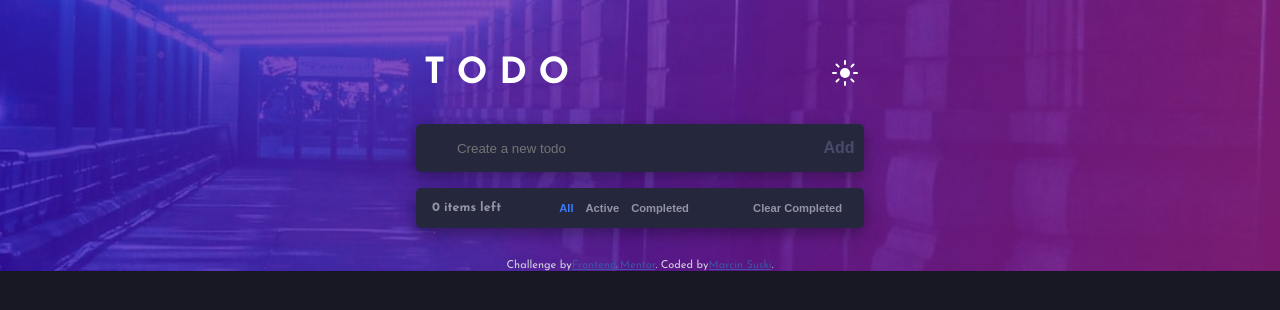
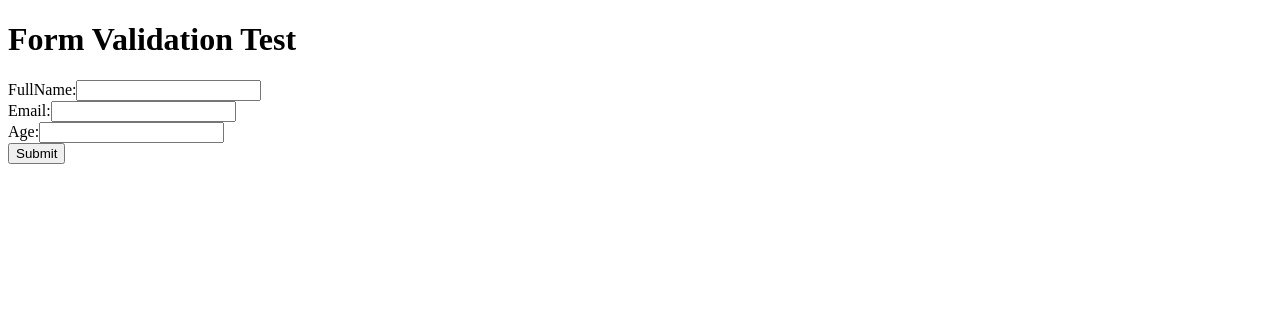
Before and after one commit to helpkang/todo-app-react, a React (Vite) app: page / in a window 1280 px wide. Shown: the top 310 px of the page. Built offline with nearby package versions, Linux system fonts and the light colour scheme.

Commit message:
hook form zod

```diff
--- a/package.json
+++ b/package.json
@@ -13,18 +13,21 @@
     "@emotion/react": "^11.10.5",
     "@emotion/styled": "^11.10.5",
     "@fontsource/public-sans": "^4.5.12",
+    "@hookform/resolvers": "^3.3.4",
     "@mui/material": "^5.11.8",
     "@reduxjs/toolkit": "^1.9.2",
     "@tanstack/react-query": "^5.27.3",
     "inversify": "^6.0.2",
     "react": "^18.2.0",
     "react-dom": "^18.2.0",
+    "react-hook-form": "^7.51.0",
     "react-redux": "^8.0.5",
     "reflect-metadata": "^0.2.1",
     "rxjs": "^7.8.1",
     "ts-sinon": "^2.0.2",
     "use-local-storage": "^2.3.6",
     "uuid": "^9.0.1",
+    "zod": "^3.22.4",
     "zustand": "^4.5.2"
   },
   "devDependencies": {
--- /dev/null
+++ b/src/form/FormValdationTest.tsx
@@ -0,0 +1,17 @@
+import ZodDynamicForm from "./ZodDynamicForm";
+import { FormField, generateSchema } from "./generateSchema";
+
+export function FormValdationTest() {
+const fields: FormField[] = [
+    { name: "name", type: "text", required: true, label: "FullName" },
+    { name: "email", type: "email", required: true, label: "Email"},
+    { name: "age", type: "number", required: true, min: 18, max: 99, label: "Age"},
+    ];
+    // const v = generateSchema(fields);
+  return (
+    <div>
+      <h1>Form Validation Test</h1>
+      <ZodDynamicForm fields={fields} />
+    </div>
+  );
+}
--- /dev/null
+++ b/src/form/ZodDynamicForm.tsx
@@ -0,0 +1,33 @@
+import React from 'react';
+import { useForm } from 'react-hook-form';
+import { zodResolver } from '@hookform/resolvers/zod';
+import { FormField, FormData, generateSchema } from './generateSchema';
+
+interface Props {
+  fields: FormField[];
+}
+
+function ZodDynamicForm({ fields }: Props) {
+  const { register, handleSubmit, formState: { errors } } = useForm<FormData>({
+    resolver: zodResolver(generateSchema(fields))
+  });
+
+  const onSubmit = (data: FormData) => {
+    console.log(data);
+  };
+
+  return (
+    <form onSubmit={handleSubmit(onSubmit)}>
+      {fields.map((field, index) => (
+        <div key={index}>
+          <label htmlFor={field.name}>{field.label}:</label>
+          <input type={field.type} id={field.name} {...register(field.name, {valueAsNumber: field.type === 'number'})} />
+          {errors[field.name] && <p>{errors[field.name]?.message}</p>}
+        </div>
+      ))}
+      <button type="submit">Submit</button>
+    </form>
+  );
+}
+
+export default ZodDynamicForm;
--- /dev/null
+++ b/src/form/generateSchema.ts
@@ -0,0 +1,58 @@
+import * as z from "zod";
+import {ZodTypeAny, ZodString, ZodArray, ZodNumber } from "zod";
+
+export type FormField = {
+  name: string;
+  type: "text" | "email" | "number";
+  required: boolean;
+  label?: string;
+  min?: number;
+  max?: number;
+};
+// Generate Zod schema dynamically based on form fields
+export function generateSchema(fields: FormField[]) {
+  const schemaShape: Record<string, ZodTypeAny> = {};
+  fields.forEach((field) => {
+    let fieldSchema: z.ZodTypeAny;
+    switch (field.type) {
+      case "text":
+        fieldSchema = z.string();
+        break;
+      case "email":
+        fieldSchema = z.string();
+        break;
+      case "number":
+        fieldSchema = z.number();
+        break;
+      default:
+        fieldSchema = z.string(); // Default to string type
+    }
+    if (field.required) {
+      if (
+        fieldSchema instanceof ZodString ||
+        fieldSchema instanceof ZodArray
+      ) {
+        fieldSchema = fieldSchema.min(1, `${field.name} is required`);
+        if (field.type === "email") {
+          fieldSchema = (fieldSchema as ZodString).email("Invalid email address");
+        }
+      } else if (fieldSchema instanceof ZodNumber) { // Change ZodNumber to ZodString
+        let f:ZodNumber = fieldSchema;
+          if(field.min) {
+            f = f.min(field.min, `${field.name} is over ${field.min} value`);
+          }
+          if(field.max) {
+            f = f.max(field.max, `${field.name} is under ${field.max} value`);
+          }
+          fieldSchema = f;
+      } else {
+        fieldSchema = fieldSchema.nullable();
+      }
+    }
+    schemaShape[field.name] = fieldSchema;
+  });
+  return z.object(schemaShape);
+}
+export interface FormData {
+  [key: string]: string;
+}
--- a/src/main.tsx
+++ b/src/main.tsx
@@ -2,13 +2,15 @@ import React from "react";
 import ReactDOM from "react-dom/client";
 import TodoContainer from "./ui/todo/TodoContiner";
 import { QueryClient, QueryClientProvider } from "@tanstack/react-query";
+import { FormValdationTest } from "./form/FormValdationTest";
 
 const queryClient = new QueryClient();
 
 ReactDOM.createRoot(document.getElementById("root") as HTMLElement).render(
   <React.StrictMode>
     <QueryClientProvider client={queryClient}>
-      <TodoContainer />
+      {/* <TodoContainer /> */}
+      <FormValdationTest />
     </QueryClientProvider>
   </React.StrictMode>
 );
```
Also changed, not shown: 1 other file (tests, documents, lock files or other folders).
